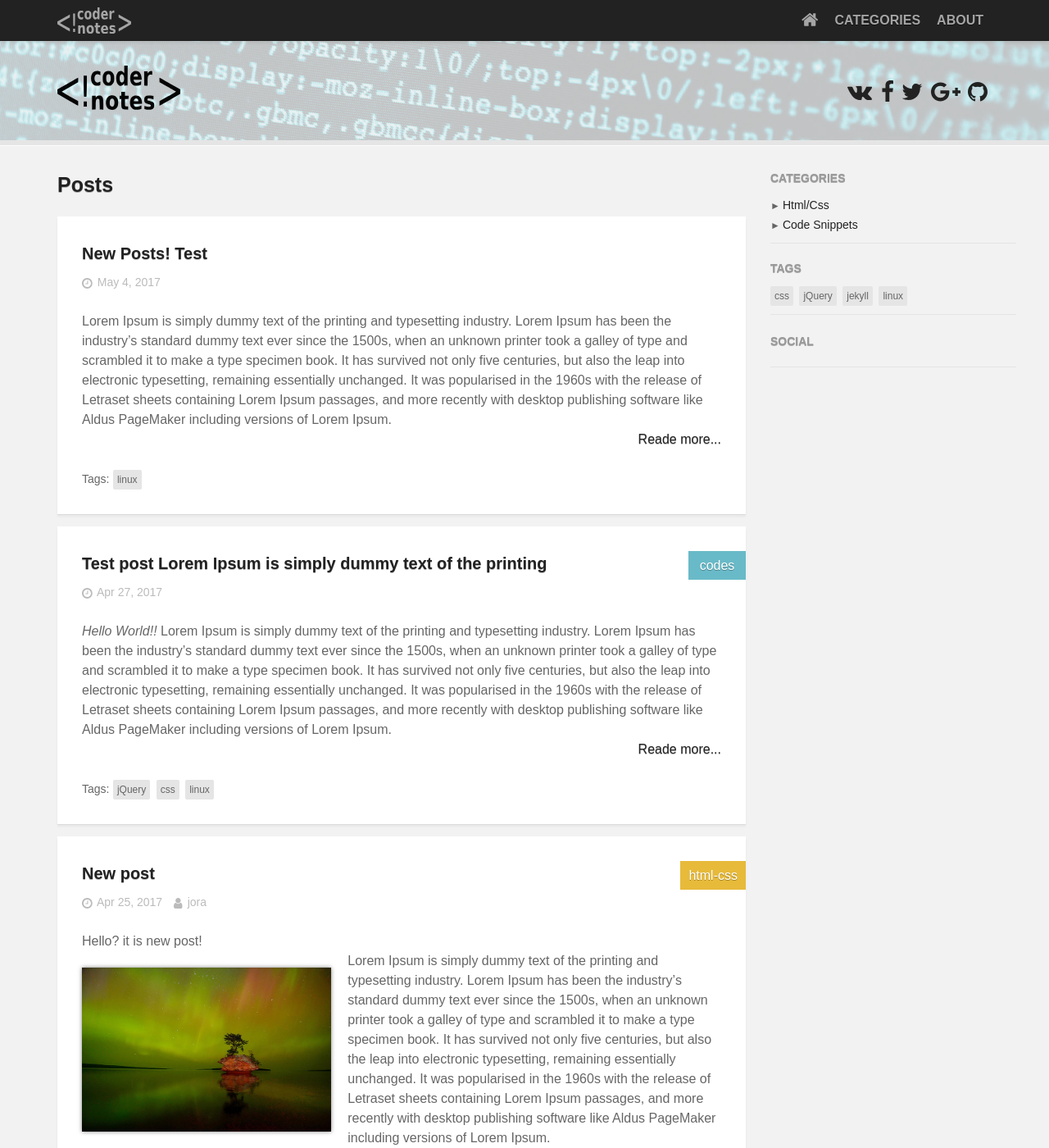
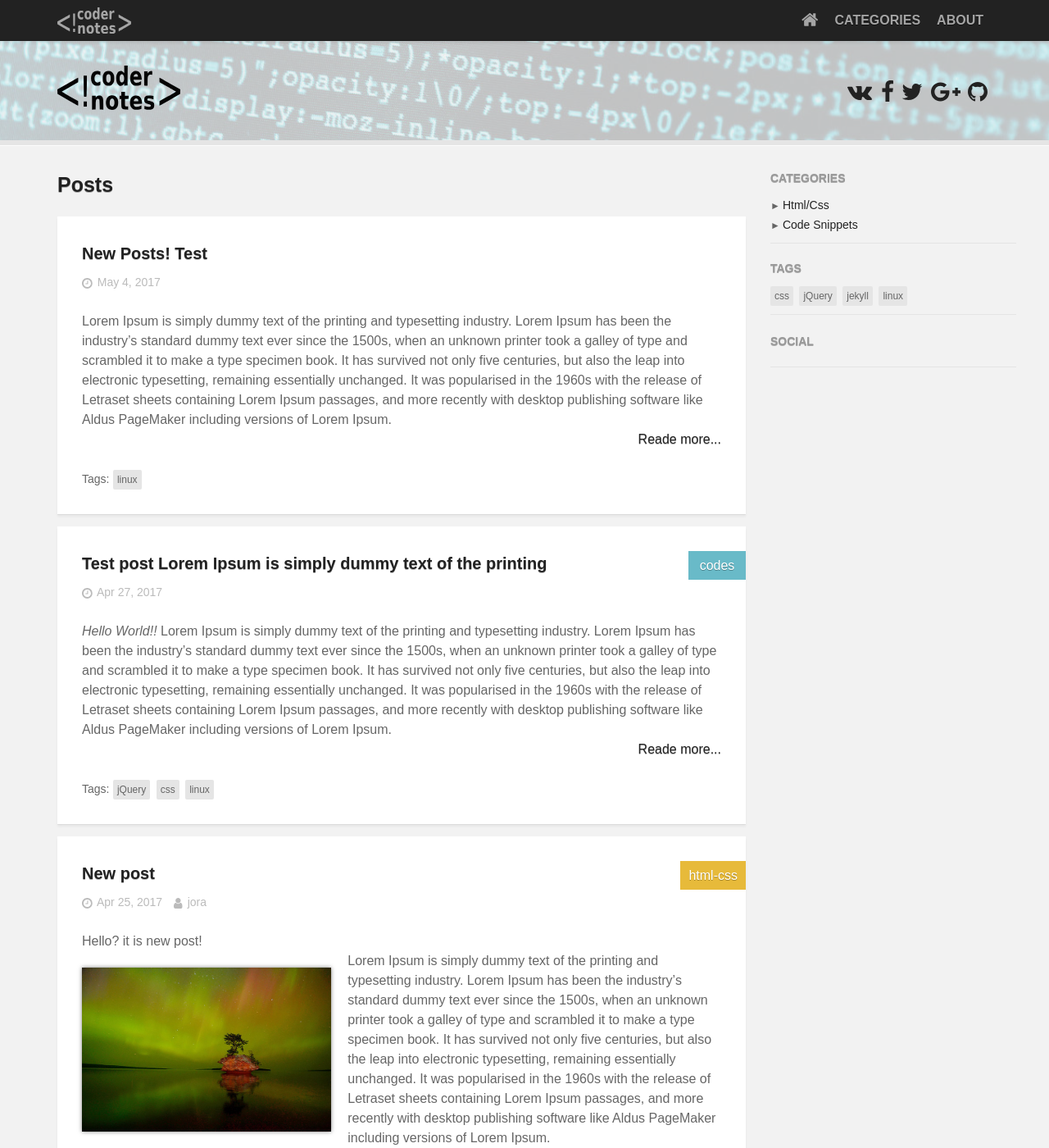
Before and after one commit to coder-notes/coder-notes.github.io, a Jekyll site: the page built from index.md, in a window 1280 px wide and 1400 px high. Shown: the whole window at 82% size. Built offline with Jekyll 4.4.1, drawn with Linux system fonts in a browser that asks for light colours; comment, search, counter and statistics services are not loaded.

Commit message:
bg_img optimazation

```diff
--- a/_sass/all_scss/_header.scss
+++ b/_sass/all_scss/_header.scss
@@ -8,7 +8,7 @@
   width: 100%;
   border-bottom: 6px solid #e5e5e5;
   box-shadow: 0 1px 0 rgba(255,255,255,0.7);
-  background-image: url(/assets/img/bgc_1.jpg);
+  background-image: url(/assets/img/bgc.jpg);
   background-size:cover;
   background-position: 50% 50%;
   background-attachment:fixed;
@@ -24,6 +24,7 @@
 @include for-phone-only{
   .header{
     min-height: 54px;
+    background-image: none;
   }
   .header_row{
     display: none;
```
Also changed, not shown: assets/img/bgc.jpg, assets/img/bgc_1.jpg (deleted).
